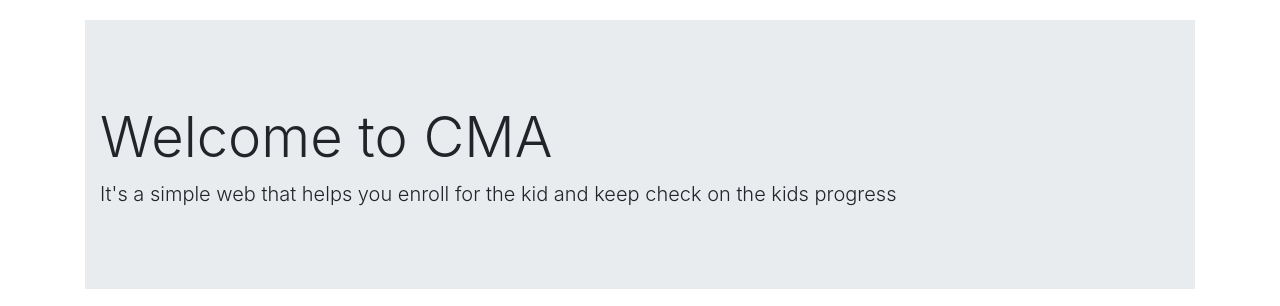
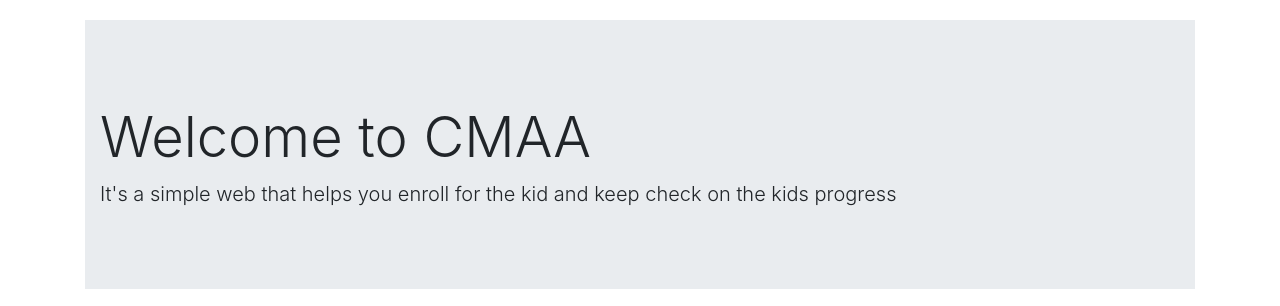
Before and after one commit to Chicago18/team-4, a Django app: page / in a window 1280 px wide. Shown: the top 306 px of the page. Run offline with Django 3.2, Linux system fonts and the light colour scheme; some libraries are stand-ins or nearby versions.

Commit message:
Update index.html

```diff
--- a/cma/parents/templates/parents/index.html
+++ b/cma/parents/templates/parents/index.html
@@ -16,7 +16,7 @@
 	<!-- Contains the heading -->
 <div class="jumbotron jumbotron-fluid">
   <div class="container">
-    <h1 class="display-4">Welcome to CMA</h1>
+    <h1 class="display-4">Welcome to CMAA</h1>
     <p class="lead">It's a simple web that helps you enroll for the kid and keep check on the kids progress</p>
  </div>
 </div>
```
